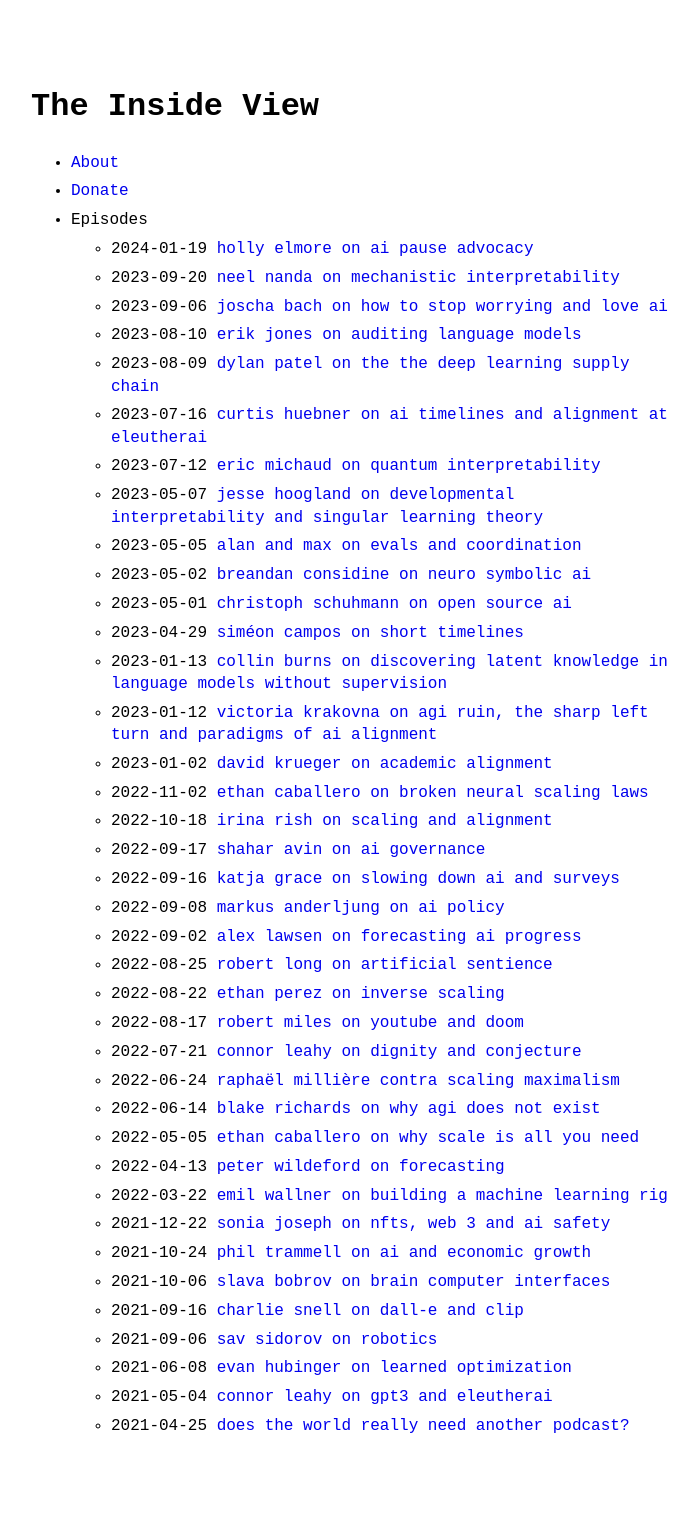
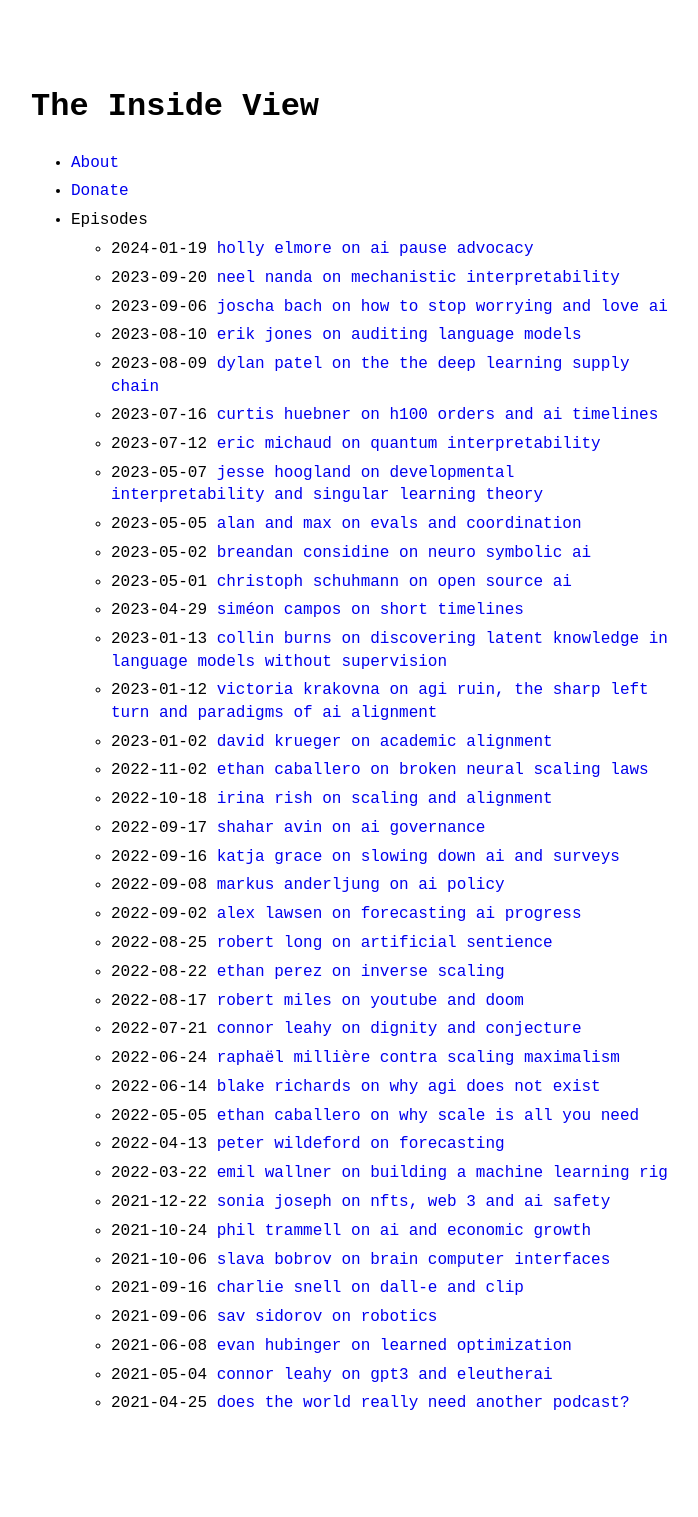
Before and after one commit to theinsideview/theinsideview.github.io, a Jekyll site: the page built from index.md, in a window 1280 px wide. Shown: the whole page, without its empty margins (289-987 px from the left). Built offline with Jekyll 4.4.1, drawn with Linux system fonts in a browser that asks for light colours; after the commit the page ends 1495 px from its top, so only the background shows below that.

Commit message:
Update 2023-07-16-curtis.md

```diff
--- a/_posts/2023-07-16-curtis.md
+++ b/_posts/2023-07-16-curtis.md
@@ -1,6 +1,6 @@
 ---
 layout: post
-title: "Curtis Huebner on AI Timelines and Alignment at EleutherAI"
+title: "Curtis Huebner on H100 orders and AI timelines"
 category: podcast
 permalink: curtis
 youtubeId: 9s3XctQOgew
```
